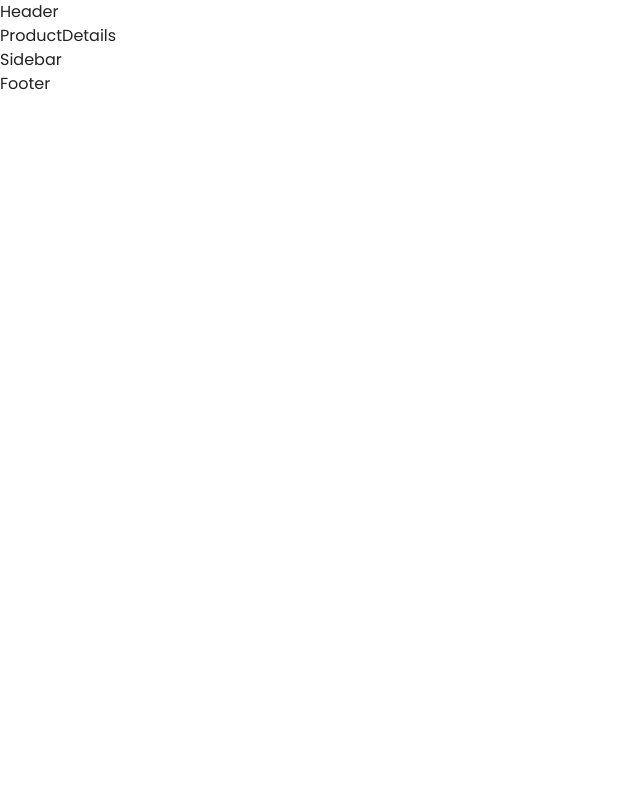
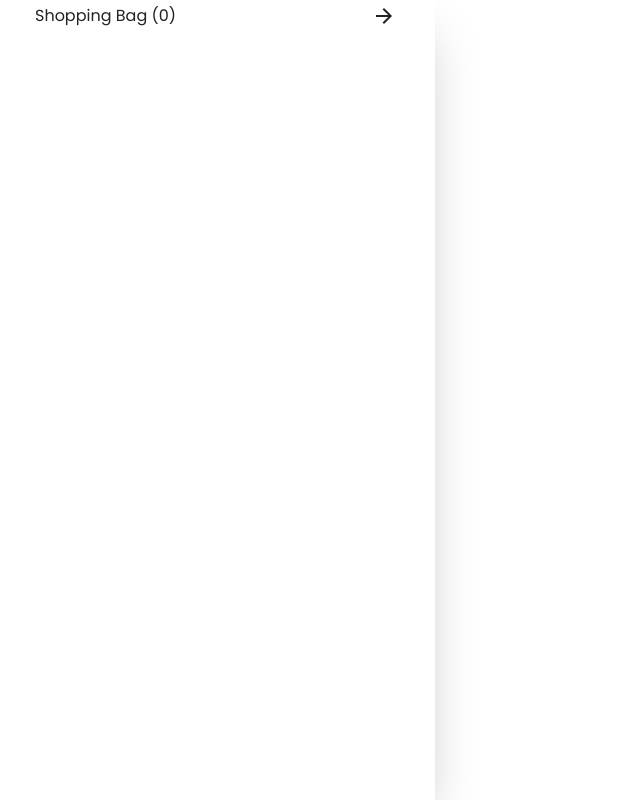
Before and after one commit to shpetimsedolli/ecommerce, a React (Vite) app: page /product/1 in a window 1280 px wide. Shown: the whole page, without its empty margins (0-640 px from the left). Built offline with nearby package versions, Linux system fonts and the light colour scheme; no server answers.

Commit message:
Sidebar adding contents and isOpen show or false

```diff
--- a/src/components/Header.jsx
+++ b/src/components/Header.jsx
@@ -1,7 +1,12 @@
 import React from "react";
 
 const Header = () => {
-  return <div>Header</div>;
+  return (
+    <div>
+      <div>Header</div>
+      <div>open/close sidebar</div>
+    </div>
+  );
 };
 
 export default Header;
--- a/src/components/Product.jsx
+++ b/src/components/Product.jsx
@@ -10,14 +10,32 @@ const Product = ({ product }) => {
         <div className="w-full h-full flex justify-center items-center">
           <div className="w-[200px] mx-auto flex justify-center items-center">
             <img
-              className="max-h-[160px] group-hover:scale-110"
+              className="max-h-[160px] group-hover:scale-110 transition duration-300"
               src={image}
               alt=""
             />
           </div>
+          <div className="absolute top-6 -right-11 group-hover:right-5  p-2 flex flex-col items-center justify-center gap-y-2 opacity-0 group-hover:opacity-100 transition-all duration-300">
+            <button>
+              <div className="flex justify-center items-center text-white w-12 h-12 bg-red-500">
+                <BsPlus className="text-3xl" />
+              </div>
+            </button>
+
+            <Link
+              to={`/product/${id}`}
+              className="w-12 h-12 bg-white flex justify-center items-center text-primary drop-shadow-xl"
+            >
+              <BsEyeFill />
+            </Link>
+          </div>
         </div>
       </div>
-      <div>2</div>
+      <div className="text-sm capitalize text-gray-500 mb-1">{category}</div>
+      <Link to={`/product/${id}`}>
+        <h2 className="font-semibold mb-1">{title}</h2>
+      </Link>
+      <div className="font-semibold "> $ {price}</div>
     </div>
   );
 };
--- a/src/components/Sidebar.jsx
+++ b/src/components/Sidebar.jsx
@@ -1,7 +1,27 @@
-import React from "react";
+import React, { useContext } from "react";
+import { Link } from "react-router-dom";
+import { IoMdArrowForward } from "react-icons/io";
+import { FiTrash2 } from "react-icons/fi";
+import CartItem from "./CartItem";
+
+import { SidebarContext } from "../contexts/SidebarContext";
 
 const Sidebar = () => {
-  return <div>Sidebar</div>;
+  const { isOpen, handleClose } = useContext(SidebarContext);
+  return (
+    <div
+      className={`${
+        isOpen ? "right-0" : "-right-full"
+      }w-full bg-white fixed top-0 h-full shadow-2xl md:w-[34vw] xl:max-w-[30vw] transition-all duration-300 z-20 px-4 lg:px-[35px]`}
+    >
+      <div className="flex items-center justify-between">
+        <div>Shopping Bag (0)</div>
+        <div className="cursor-pointer w-8 h-8 flex justify-center items-center">
+          <IoMdArrowForward className="text-2xl" />
+        </div>
+      </div>
+    </div>
+  );
 };
 
 export default Sidebar;
--- a/src/contexts/SidebarContext.jsx
+++ b/src/contexts/SidebarContext.jsx
@@ -1,7 +1,17 @@
-import React from "react";
+import React, { useState, createContext } from "react";
 
-const SidebarContext = () => {
-  return <div>SidebarContext</div>;
+export const SidebarContext = createContext();
+const SidebarProvider = ({ children }) => {
+  const [isOpen, setIsOpen] = useState(false);
+
+  const handleClose = () => {
+    setIsOpen(false);
+  };
+  return (
+    <SidebarContext.Provider value={{ isOpen, setIsOpen, handleClose }}>
+      {children}
+    </SidebarContext.Provider>
+  );
 };
 
-export default SidebarContext;
+export default SidebarProvider;
--- a/src/main.jsx
+++ b/src/main.jsx
@@ -3,11 +3,14 @@ import ReactDOM from "react-dom/client";
 import App from "./App.jsx";
 import "./index.css";
 import ProductProvider from "./contexts/ProductContext.jsx";
+import SidebarProvider from "./contexts/SidebarContext.jsx";
 
 ReactDOM.createRoot(document.getElementById("root")).render(
-  <ProductProvider>
-    <React.StrictMode>
-      <App />
-    </React.StrictMode>
-  </ProductProvider>
+  <SidebarProvider>
+    <ProductProvider>
+      <React.StrictMode>
+        <App />
+      </React.StrictMode>
+    </ProductProvider>
+  </SidebarProvider>
 );
```
